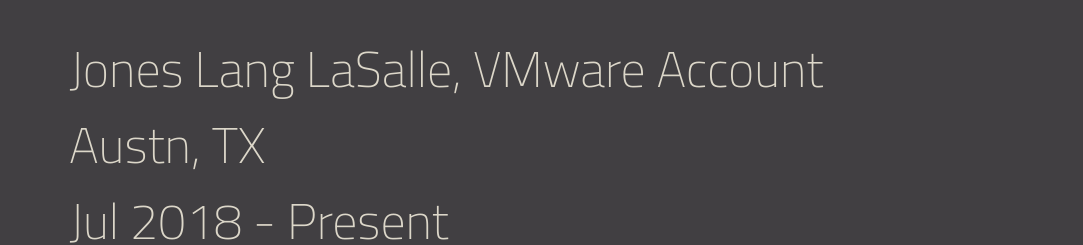
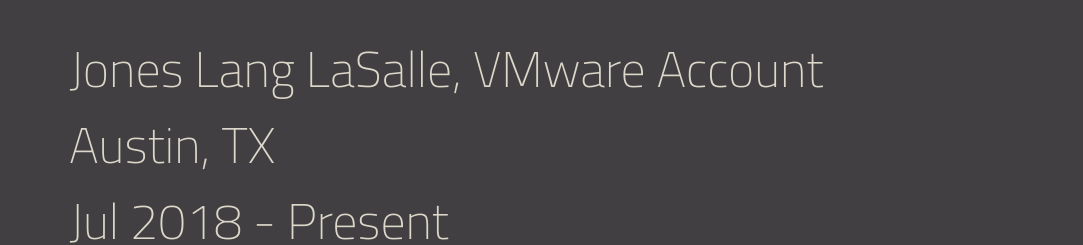
Before and after one commit to KreaMuzik/resume, a plain HTML site: page index.html in a window 1280 px wide. Shown: the part 2599-2844 px from the top of the page, without its empty margins (71-1154 px from the left). Drawn offline with Linux system fonts and the light colour scheme.

Commit message:
Fixed typo and added better comments

```diff
--- a/index.html
+++ b/index.html
@@ -30,7 +30,7 @@
                     <div class="text-card">
                         <h3>LEAD FACILITIES COORDINATOR</h3>
                         <p>Jones Lang LaSalle, VMware Account</p>
-                        <p>Austn, TX</p>
+                        <p>Austin, TX</p>
                         <p>Jul 2018 - Present</p>
                         <br>
                         <ul>
@@ -137,6 +137,7 @@
             }
         </script>
     </body>
+<!--Footer-->
     <footer>
         <div class="footer-container">
             <a href="https://www.linkedin.com/in/robert-lee-case/" class="footer-icons" target="_blank">LinkedIn</a><br>
--- a/styles/index-styles/general.css
+++ b/styles/index-styles/general.css
@@ -37,6 +37,7 @@
     background-color: #61A3BA;
 }
 
+/* Styling for sections */
 section{
     min-height: 100vh;
     display: grid;
@@ -101,10 +102,12 @@
     margin-bottom: 10px;
 }
 
+/* Styling for bullet points */
 ul{
     font-size: 40px;
 }
 
+/* Styling for revealing animation */
 @media (max-width: 900px){
     section h1{
         font-size: 80px;
@@ -127,6 +130,7 @@
     opacity: 1;
 }
 
+/* Styling for Footer*/
 footer{
     min-height: 15vh;
     padding-top: 40px;
```
